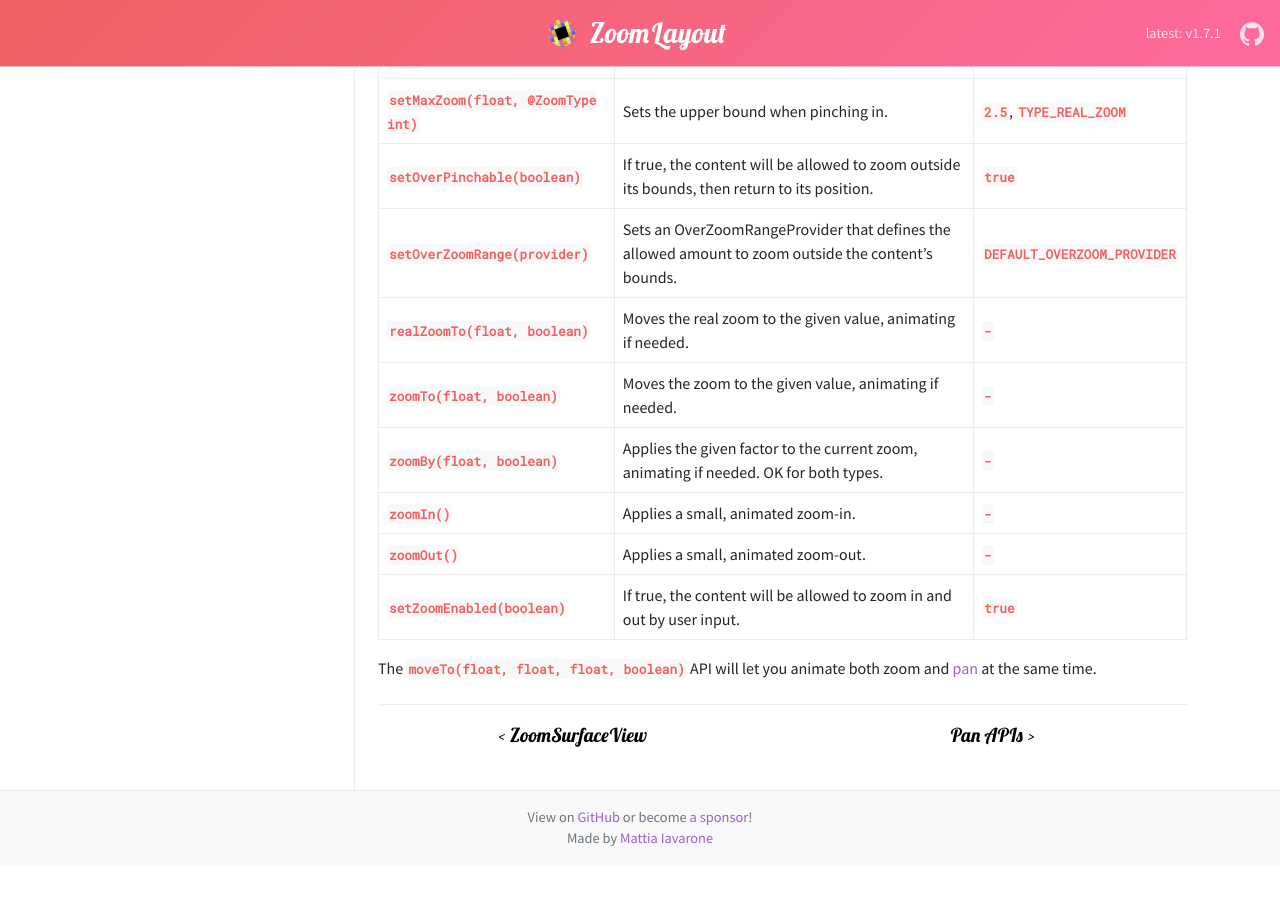
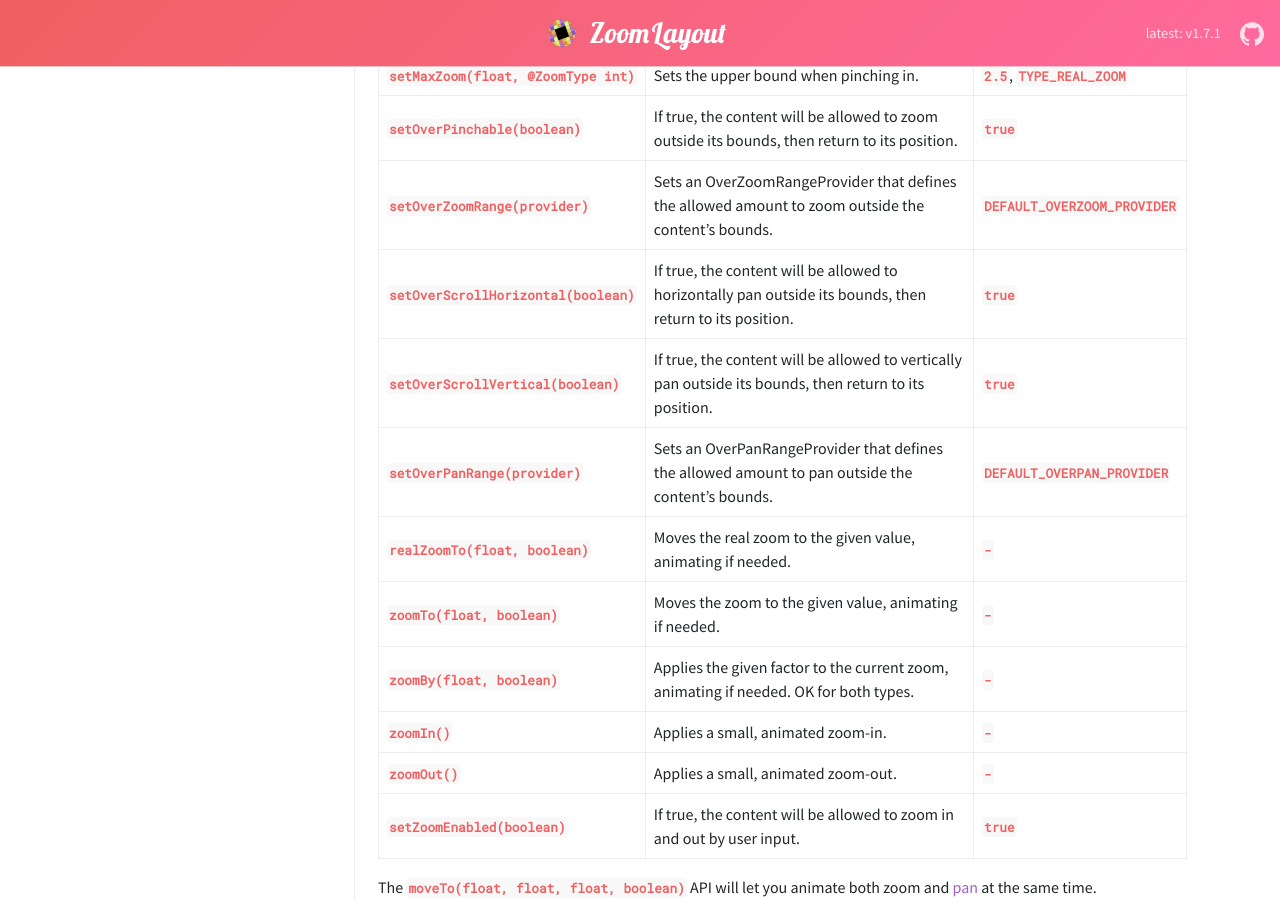
Before and after one commit to natario1/ZoomLayout, a Jekyll site: the page built from docs/_docs/zoom-apis.md, in a window 1280 px wide and 900 px high, scrolled down 2461 px. Built offline with Jekyll 4.4.1, drawn with Linux system fonts in a browser that asks for light colours; comment, search, counter and statistics services are not loaded; before the commit the page ends 3327 px from its top, so only the background shows below that.

Commit message:
added docs

```diff
--- a/docs/_docs/zoom-apis.md
+++ b/docs/_docs/zoom-apis.md
@@ -94,6 +94,9 @@ will make more sense than the other - e. g., in a PDF viewer, you might want to
 |`setMaxZoom(float, @ZoomType int)`|Sets the upper bound when pinching in.|`2.5`, `TYPE_REAL_ZOOM`|
 |`setOverPinchable(boolean)`|If true, the content will be allowed to zoom outside its bounds, then return to its position.|`true`|
 |`setOverZoomRange(provider)`|Sets an OverZoomRangeProvider that defines the allowed amount to zoom outside the content's bounds.|`DEFAULT_OVERZOOM_PROVIDER`|
+|`setOverScrollHorizontal(boolean)`|If true, the content will be allowed to horizontally pan outside its bounds, then return to its position.|`true`|
+|`setOverScrollVertical(boolean)`|If true, the content will be allowed to vertically pan outside its bounds, then return to its position.|`true`|
+|`setOverPanRange(provider)`|Sets an OverPanRangeProvider that defines the allowed amount to pan outside the content's bounds.|`DEFAULT_OVERPAN_PROVIDER`|
 |`realZoomTo(float, boolean)`|Moves the real zoom to the given value, animating if needed.|`-`|
 |`zoomTo(float, boolean)`|Moves the zoom to the given value, animating if needed.|`-`|
 |`zoomBy(float, boolean)`|Applies the given factor to the current zoom, animating if needed. OK for both types.|`-`|
```
